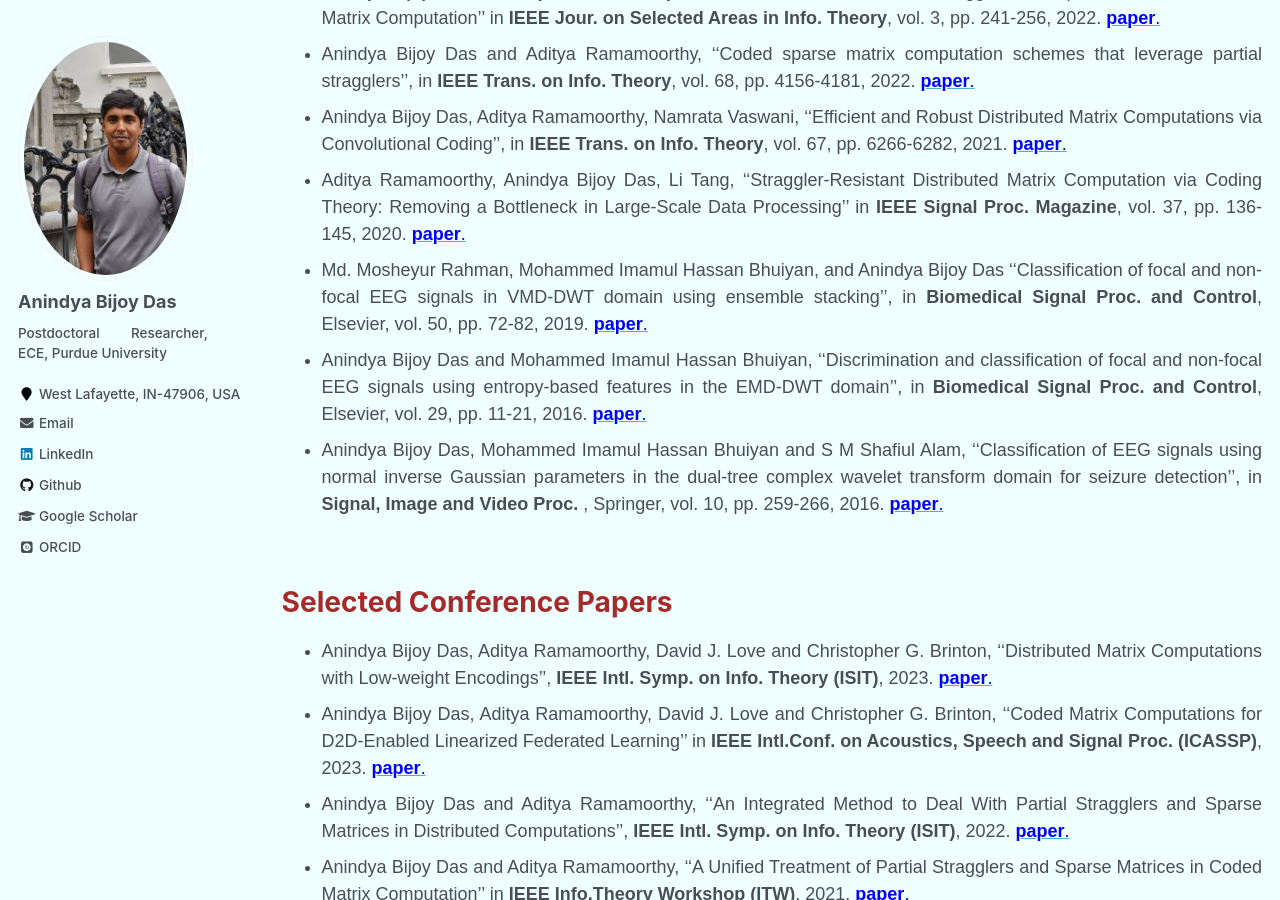
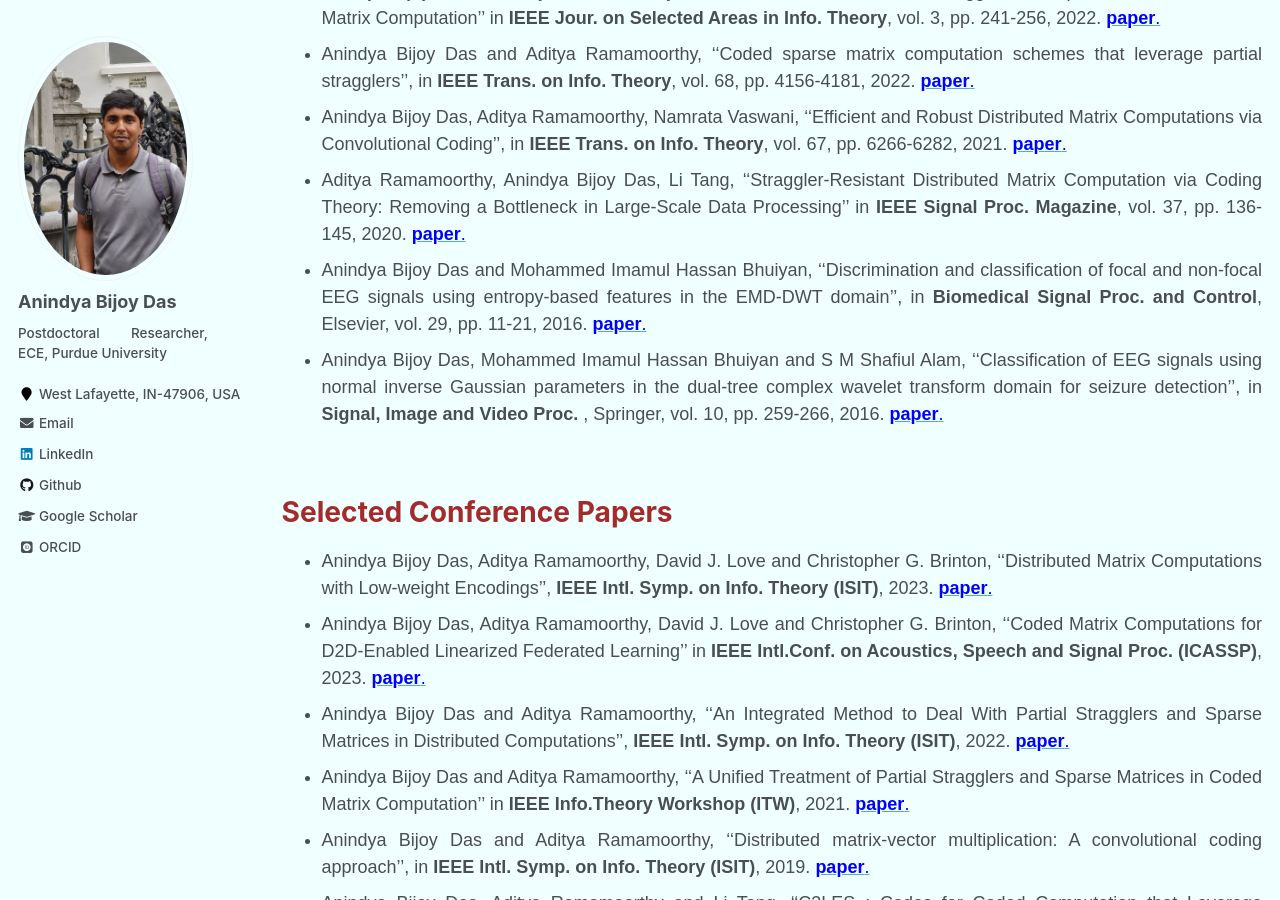
Before and after one commit to anindyabijoydas/portfolio, a Jekyll site: the page built from _pages/research.md, in a window 1280 px wide and 900 px high, scrolled down 659 px. Built offline with Jekyll 4.4.1, drawn with Linux system fonts in a browser that asks for light colours; some web fonts are replaced.

Commit message:
Update research.md

```diff
--- a/_pages/research.md
+++ b/_pages/research.md
@@ -35,7 +35,6 @@ redirect_from:
    * Anindya Bijoy Das and Aditya Ramamoorthy, ''Coded sparse matrix computation schemes that leverage partial stragglers'', in **IEEE Trans. on Info. Theory**, vol. 68, pp. 4156-4181, 2022. [<span style="color:blue">**paper**.</span>](https://ieeexplore.ieee.org/document/9717254)
    * Anindya Bijoy Das, Aditya Ramamoorthy, Namrata Vaswani, ''Efficient and Robust Distributed Matrix Computations via Convolutional Coding'', in **IEEE Trans. on Info. Theory**, vol. 67, pp. 6266-6282, 2021. [<span style="color:blue">**paper**.</span>](https://ieeexplore.ieee.org/abstract/document/9478901)
    * Aditya Ramamoorthy, Anindya Bijoy Das, Li Tang, ''Straggler-Resistant Distributed Matrix Computation via Coding Theory: Removing a Bottleneck in Large-Scale Data Processing'' in **IEEE Signal Proc. Magazine**, vol. 37, pp. 136-145, 2020. [<span style="color:blue">**paper**.</span>](https://ieeexplore.ieee.org/abstract/document/9084368)
-   * Md. Mosheyur Rahman, Mohammed Imamul Hassan Bhuiyan, and Anindya Bijoy Das ''Classification of focal and non-focal EEG signals in VMD-DWT domain using ensemble stacking'', in **Biomedical Signal Proc. and Control**, Elsevier, vol. 50, pp. 72-82, 2019. [<span style="color:blue">**paper**.</span>](https://www.sciencedirect.com/science/article/abs/pii/S1746809419300126)
    * Anindya Bijoy Das and Mohammed Imamul Hassan Bhuiyan, ''Discrimination and classification of focal and non-focal EEG signals using entropy-based features in the EMD-DWT domain'', in **Biomedical Signal Proc. and Control**, Elsevier, vol. 29, pp. 11-21, 2016. [<span style="color:blue">**paper**.</span>](https://www.sciencedirect.com/science/article/abs/pii/S1746809416300465)
    * Anindya Bijoy Das, Mohammed Imamul Hassan Bhuiyan and S M Shafiul Alam, ''Classification of EEG signals using normal inverse Gaussian parameters in the dual-tree complex wavelet transform domain for seizure detection'', in **Signal, Image and Video Proc.** , Springer, vol. 10, pp. 259-266, 2016. [<span style="color:blue">**paper**.</span>](https://link.springer.com/article/10.1007%2Fs11760-014-0736-2)
 
```
